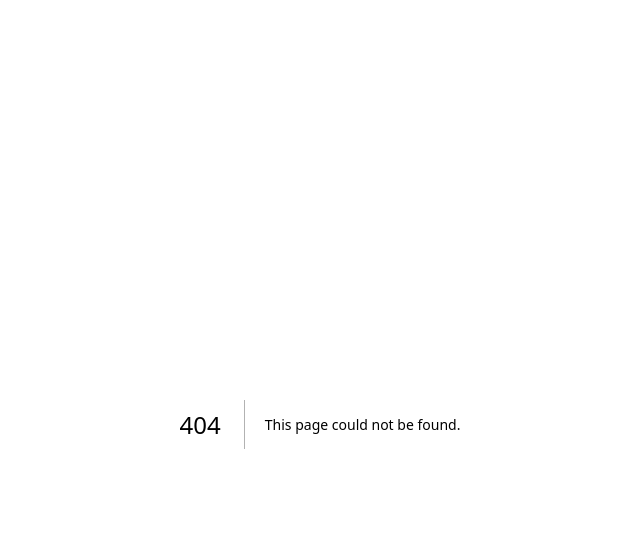
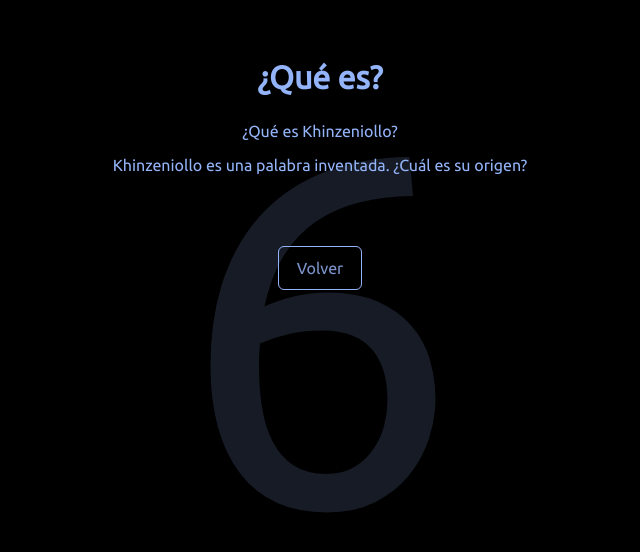
Before and after one commit to HiZollo/khinzeniollo, a Next.js app: page /levels/6 in a window 1280 px wide. Before the commit this address had no page. Shown: the top 552 px of the page, without its empty margins (320-960 px from the left). Built offline with nearby package versions, Linux system fonts and the light colour scheme.

Commit message:
feature: add the bonus I level

```diff
--- /dev/null
+++ b/app/levels/6/page.tsx
@@ -0,0 +1,9 @@
+export default async function BonusUno() {
+  return (
+    <>
+      <h1>¿Qué es?</h1>
+      <p>¿Qué es Khinzeniollo?</p>
+      <p>Khinzeniollo es una palabra inventada. ¿Cuál es su origen?</p>
+    </>
+  )
+}
```
